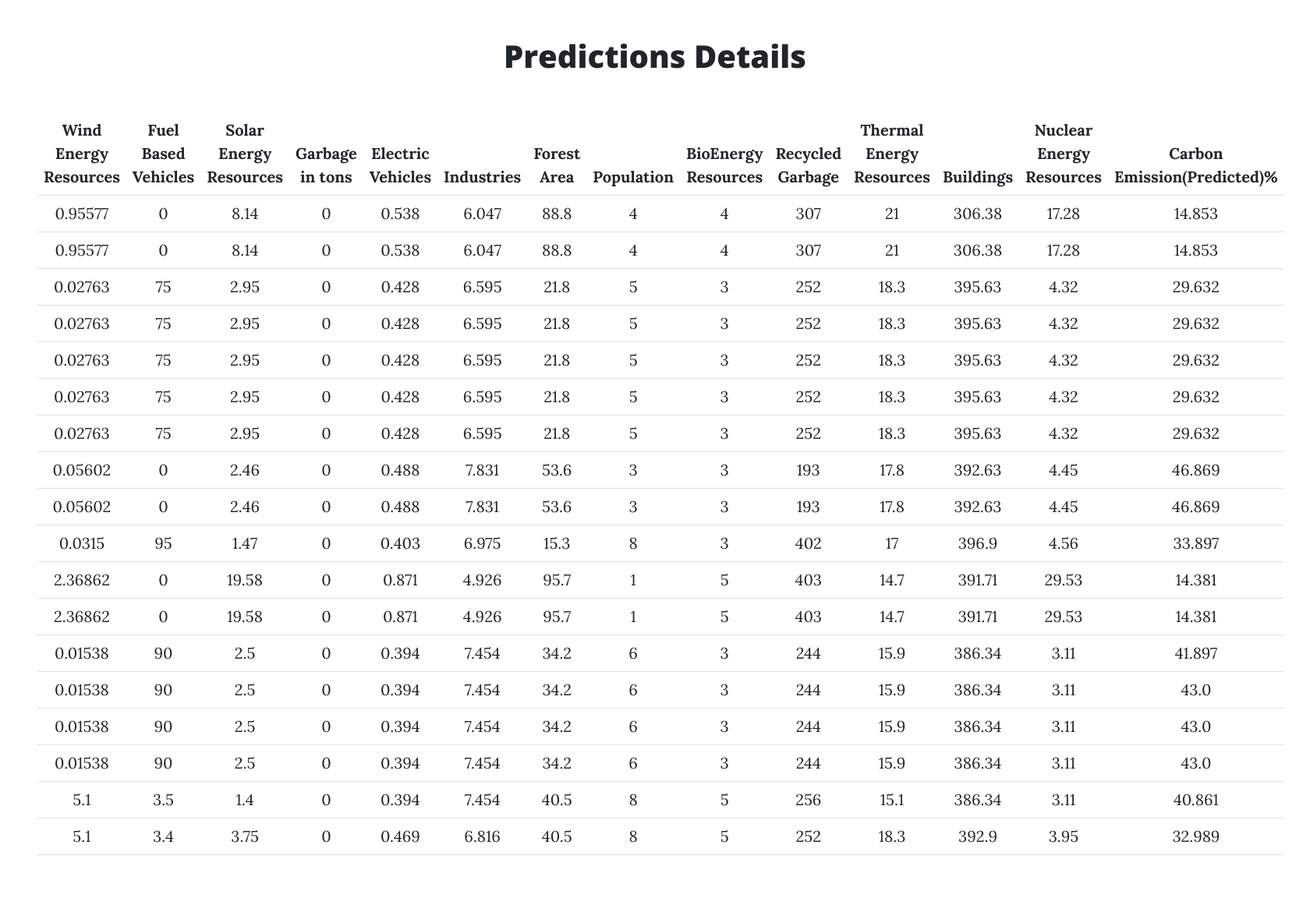
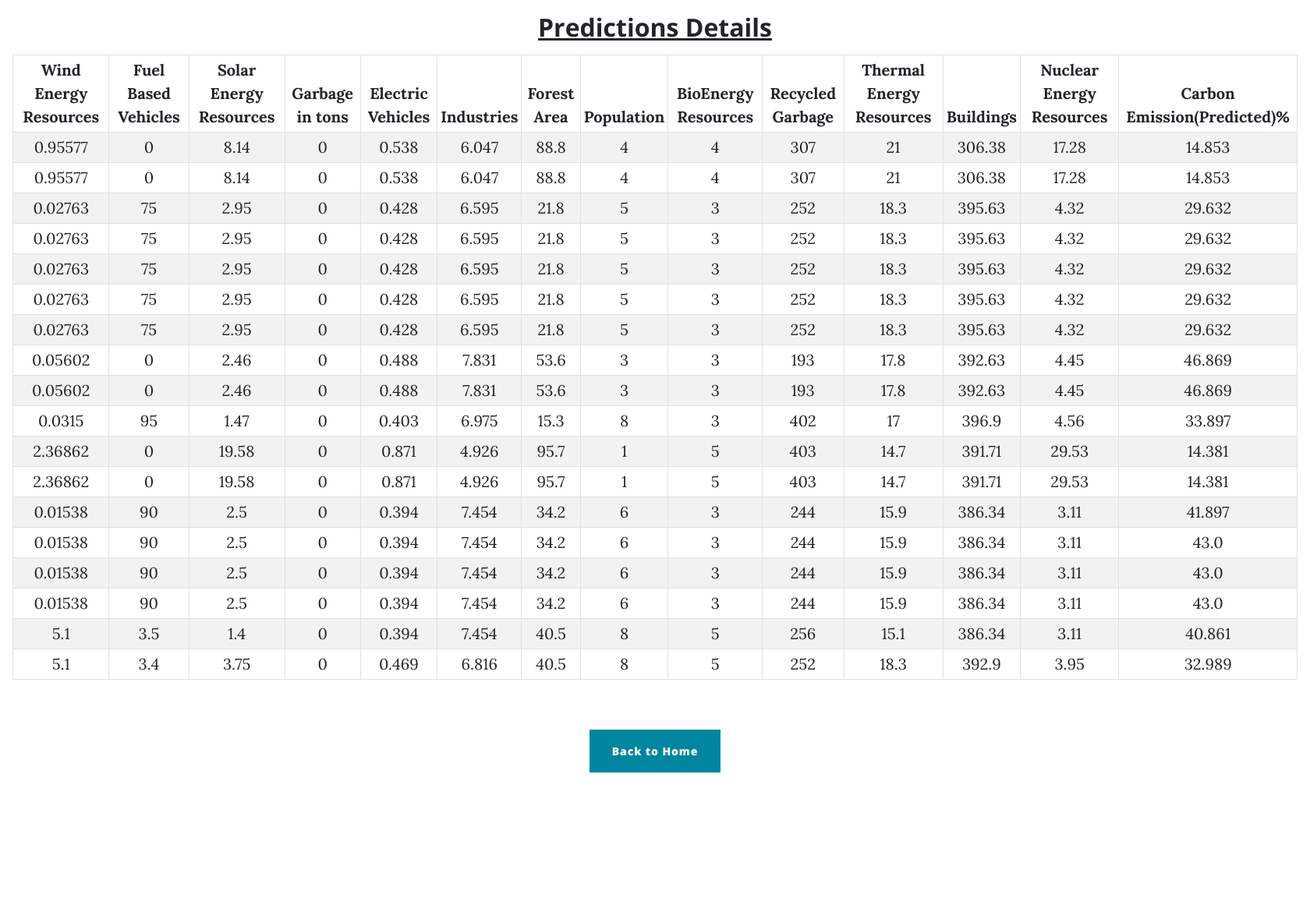
Before and after one commit to anmolali5811/carbonsavvy, a Flask app: page /predictions in a window 1680 px wide. Shown: the whole page at 78% size. After the commit the page ends 991 px from the top, so only its background shows below. Run offline with Flask 3, Linux system fonts and the light colour scheme; data comes from the database, SQL or seed files in the repository; parts of the project's set-up code (start-up, migrations or seed data) failed here and were passed over; some libraries are stand-ins or nearby versions.

Commit message:
changes in predictions mysql data table page

```diff
--- a/static/css/custom.css
+++ b/static/css/custom.css
@@ -1,4 +1,10 @@
 
+body, html{
+  height: 100%;
+  padding: 0;
+  margin: 0;
+  width: 100%;
+}
 .wrapper{
     display: flex;
     align-items: center;
--- a/templates/predictions.html
+++ b/templates/predictions.html
@@ -2,11 +2,10 @@
 
 {%block body%}
 
-        <div class="container-fluid px-4 px-lg-5">
-            <div class="row justify-content-center my-5">
-                <div class="col-12">
-                    <h1 class="text-center mb-5">Predictions Details</h1>
-                    <table class="table">
+<div class="container-fluid px-3">
+    <h3 class="text-center m-3 fw-bolder fs-2 text-decoration-underline">Predictions Details</h3>
+    <div class="table-responsive">
+        <table class="table table-striped table-sm table-hover table-bordered">
             <thead>
                 <tr>
                     <th class="text-center" scope="col">Wind Energy Resources</th>
@@ -77,7 +76,9 @@
             </tbody>
         </table>
     </div>
-            </div>
+    <a href="/">
+        <button class="d-block mx-auto btn btn-primary m-5" >Back to Home</button>
+    </a>
 </div>
 
 {%endblock%}
```
Also changed, not shown: templates/dashboard.html (+4 -3 lines). Lines whose indentation alone changed are shown as unchanged.
